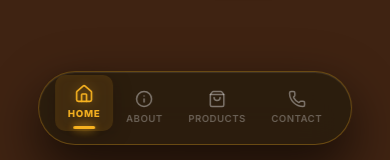
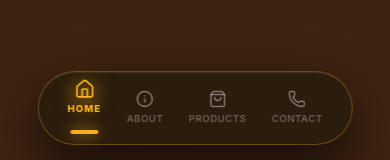
Before and after one commit to reemdatesindia-bit/reemdates, a Next.js app: page / in a window 390 px wide. Shown: the part 684-844 px from the top of the page. Built offline with nearby package versions, Linux system fonts and the light colour scheme; a web font is replaced by a local one.

Commit message:
Redesign mobile navbar: Crystal Glow active state

```diff
--- a/src/app/globals.css
+++ b/src/app/globals.css
@@ -1492,48 +1492,77 @@ h4,
 
   .nav-links a.active {
     color: #F8B321;
-    background: rgba(248, 179, 33, 0.1);
-    box-shadow: 0 4px 20px rgba(0, 0, 0, 0.2), inset 0 0 10px rgba(248, 179, 33, 0.05);
-    transform: translateY(-5px);
+    background: transparent;
+    transform: translateY(-10px);
+  }
+
+  .nav-links a.active::before {
+    content: '';
+    position: absolute;
+    top: 50%;
+    left: 50%;
+    transform: translate(-50%, -55%);
+    width: 45px;
+    height: 45px;
+    background: radial-gradient(circle, rgba(248, 179, 33, 0.25) 0%, transparent 70%);
+    border-radius: 50%;
+    z-index: -1;
+    animation: glowPulse 3s infinite ease-in-out;
   }
 
   .nav-links a.active .nav-icon {
-    transform: scale(1.1);
+    transform: scale(1.15);
     color: #F8B321;
-    filter: drop-shadow(0 0 5px rgba(248, 179, 33, 0.4));
+    filter: drop-shadow(0 0 10px rgba(248, 179, 33, 0.5));
   }
 
   .nav-links a.active span {
     opacity: 1;
     font-weight: 800;
-    letter-spacing: 0.8px;
+    letter-spacing: 1px;
+    color: #F8B321;
+    text-shadow: 0 0 15px rgba(248, 179, 33, 0.3);
   }
 
   .nav-links a.active::after {
     content: '';
     position: absolute;
-    bottom: 2px;
+    bottom: -8px;
     left: 50%;
     transform: translateX(-50%);
-    width: 15px;
-    height: 3px;
+    width: 25px;
+    height: 4px;
     background: #F8B321;
-    border-radius: 20px;
-    box-shadow: 0 0 10px #F8B321;
+    border-radius: 10px;
+    box-shadow: 0 0 15px #F8B321, 0 0 5px rgba(0, 0, 0, 0.2);
     display: block;
-    animation: pillPulse 2s infinite;
-  }
-
-  @keyframes pillPulse {
+    animation: barWidth 2s infinite ease-in-out;
+  }
+
+  @keyframes glowPulse {
+
+    0%,
+    100% {
+      opacity: 0.6;
+      transform: translate(-50%, -55%) scale(1);
+    }
+
+    50% {
+      opacity: 1;
+      transform: translate(-50%, -55%) scale(1.2);
+    }
+  }
+
+  @keyframes barWidth {
 
     0%,
     100% {
       width: 15px;
-      opacity: 0.7;
+      opacity: 0.8;
     }
 
     50% {
-      width: 22px;
+      width: 30px;
       opacity: 1;
     }
   }
```
